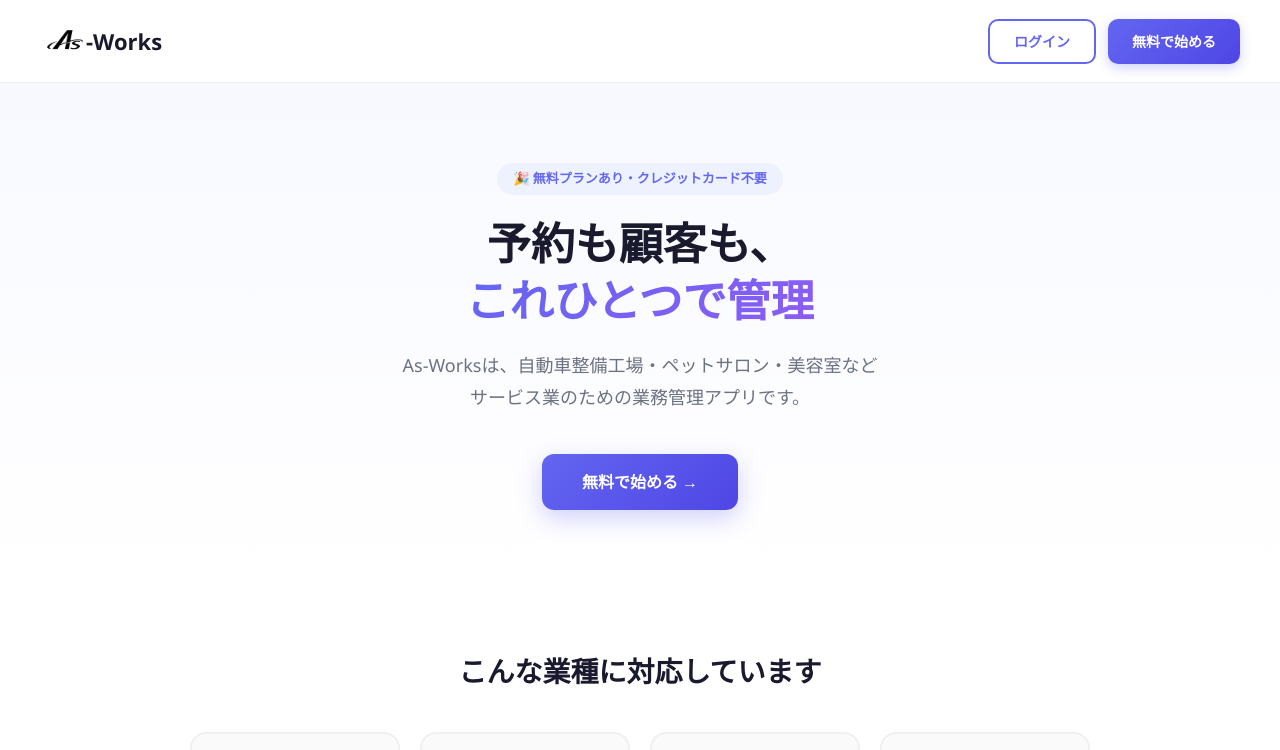
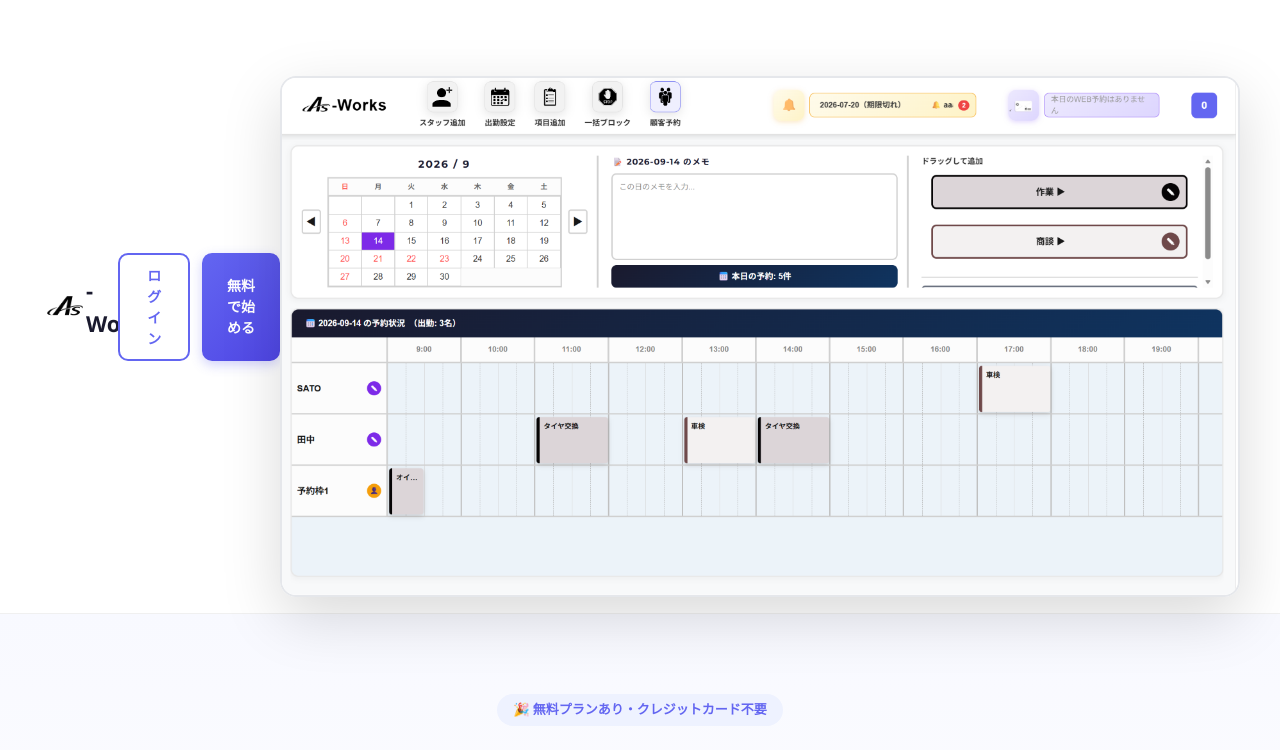
Before and after one commit to 0802shoity-commits/as-works-br, a Next.js app: page / in a window 1280 px wide. Shown: the top 750 px of the page. Built offline with nearby package versions, Linux system fonts and the light colour scheme.

Commit message:
fix: remove duplicate headers

```diff
--- a/app/page.tsx
+++ b/app/page.tsx
@@ -33,6 +33,9 @@ export default function LandingPage() {
           <button onClick={() => router.push("/login")} style={{ padding: "10px 24px", borderRadius: "10px", border: "2px solid #6366f1", background: "white", color: "#6366f1", fontSize: "14px", fontWeight: "bold", cursor: "pointer" }}>ログイン</button>
           <button onClick={() => router.push("/login")} style={{ padding: "10px 24px", borderRadius: "10px", border: "none", background: "linear-gradient(135deg, #6366f1, #4f46e5)", color: "white", fontSize: "14px", fontWeight: "bold", cursor: "pointer", boxShadow: "0 4px 12px rgba(99,102,241,0.3)" }}>無料で始める</button>
         </div>
+        <div style={{ marginTop: "60px", maxWidth: "1000px", margin: "60px auto 0", borderRadius: "16px", overflow: "hidden", boxShadow: "0 20px 60px rgba(0,0,0,0.15)", border: "2px solid #e5e7eb" }}>
+  <img src="/screenshot-dashboard.png" alt="As-Works ダッシュボード画面" style={{ width: "100%", display: "block" }} />
+</div>
       </header>
 
       {/* ヒーロー */}
```
Also changed, not shown: public/screenshot-dashboard.png (added).
